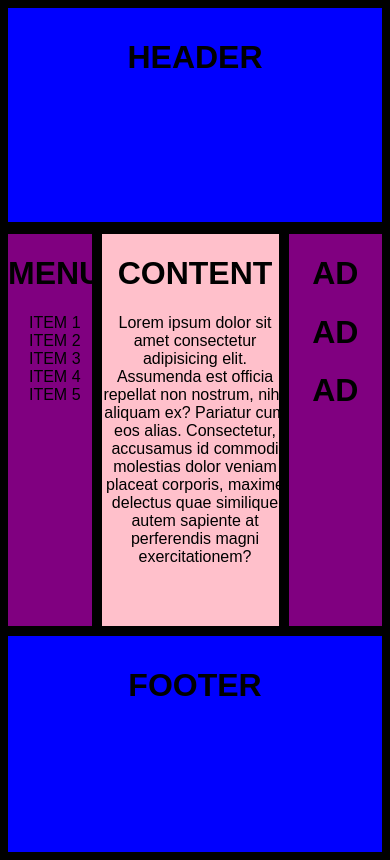
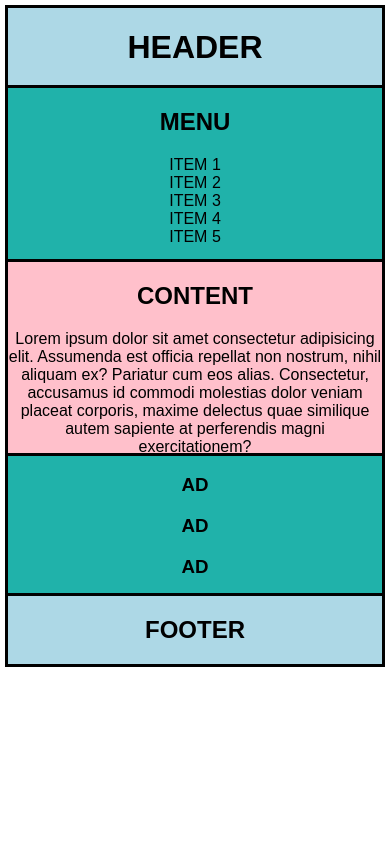
Before and after one commit to sarahnash/holygrail, a website: page index.html in a window 390 px wide. Drawn offline with Linux system fonts and the light colour scheme.

Commit message:
adding responsiveness

```diff
--- a/index.html
+++ b/index.html
@@ -5,12 +5,12 @@
     </head>
     <body>
         <div class="flexcontainer">
-            <div class="header">
+            <header>
                 <h1>HEADER</h1>
-            </div>
+            </header>
             <div class="middle">
                 <div class="firstcolumn">
-                    <h1>MENU</h1>
+                    <h2>MENU</h2>
                   <ul>
                       <li>ITEM 1</li>
                       <li>ITEM 2</li>
@@ -20,18 +20,18 @@
                   </ul>
                 </div>
                 <div class="middlecolumn">
-                    <h1>CONTENT</h1>
+                    <h2>CONTENT</h2>
                     Lorem ipsum dolor sit amet consectetur adipisicing elit. Assumenda est officia repellat non nostrum, nihil aliquam ex? Pariatur cum eos alias. Consectetur, accusamus id commodi molestias dolor veniam placeat corporis, maxime delectus quae similique autem sapiente at perferendis magni exercitationem?
                 </div>
                 <div class="lastcolumn">
-                    <h1>AD</h1>
-                    <h1>AD</h1>
-                    <h1>AD</h1>
+                    <h3>AD</h3>
+                    <h3>AD</h3>
+                    <h3>AD</h3>
                 </div>
             </div>
-            <div class="footer">
-                <h1>FOOTER</h1>
-            </div>
+            <footer>
+                <h2>FOOTER</h2>
+            </footer>
         </div>
     </body>
 </html>
--- a/stylesheet.css
+++ b/stylesheet.css
@@ -1,20 +1,17 @@
 .flexcontainer {
     display: flex;
     flex-direction: column;
-    justify-content: space-between;
+    /* justify-content: space-between; */
     font-family: Arial, Helvetica, sans-serif;
     text-align: center;
-    width: 100%;
-    height: 100vh;
 }
 
-.header {
+header {
     flex: 25;
-    background-color: blue;
+    background-color: lightblue;
     outline-style: solid;
     outline-color: black;
-    outline-width: 10px;
-    padding: 10px;
+    outline-style: solid;
 }
 
 .middle {
@@ -23,20 +20,15 @@
     flex-direction: row;
     justify-content: center;
     font-family: Arial, Helvetica, sans-serif;
-    width: 100%;
     outline-style: solid;
     outline-color: black;
-    outline-width: 2px;
-    padding-top: 10px;
-    padding-bottom: 10px;
 }
 
 .firstcolumn {
-    background-color: purple;
-    width: 25%;
+    background-color: lightseagreen;
+    flex: 1;
     outline-style: solid;
     outline-color: black;
-    outline-width: 10px;
 }
 
 .firstcolumn ul {
@@ -49,25 +41,43 @@ ul li {
 
 .middlecolumn {
     background-color: pink;
-    width: 50%;
+    flex: 2;
     outline-style: solid;
     outline-color: black;
-    outline-width: 10px;
 }
 
 .lastcolumn {
-    background-color: purple;
-    width: 25%;
+    background-color: lightseagreen;
+    flex:1;
     outline-style: solid;
     outline-color: black;
-    outline-width: 10px;
 }
 
-.footer {
+footer {
     flex: 25;
-    background-color: blue;
+    background-color: lightblue;
     outline-style: solid;
     outline-color: black;
-    outline-width: 10px;
-    padding: 10px;
 }
+
+@media only screen and (max-width: 800px) and (min-width: 501px) {
+    .lastcolumn {
+        display: none;
+    }
+}
+
+@media only screen and (max-width: 500px) {
+    .middle {
+        flex-direction: column;
+        outline: none;
+    }
+    .header {
+        flex: initial;
+    }
+    .middle {
+        flex: initial;
+    }
+    .footer {
+        flex: initial;
+    }
+}
```
